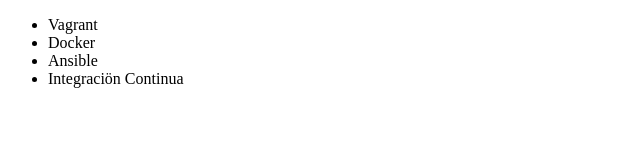
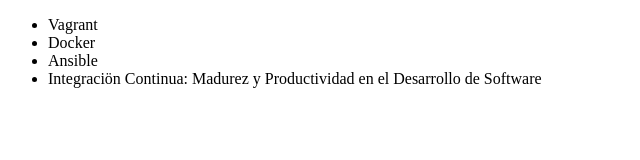
Before and after one commit to kellynp/alura-git, a plain HTML site: page index.html in a window 1280 px wide. Shown: the whole page, without its empty margins (0-640 px from the left). Drawn offline with Linux system fonts and the light colour scheme.

Commit message:
Renombrando curso de Integración Contínua

```diff
--- a/index.html
+++ b/index.html
@@ -9,7 +9,7 @@
                <li>Vagrant</li>
                <li>Docker</li>
                <li>Ansible</li>
-               <li>Integraciön Continua</li>
+               <li>Integraciön Continua: Madurez y Productividad en el Desarrollo de Software</li>
           </ul>
      </body>
 </html>
```
